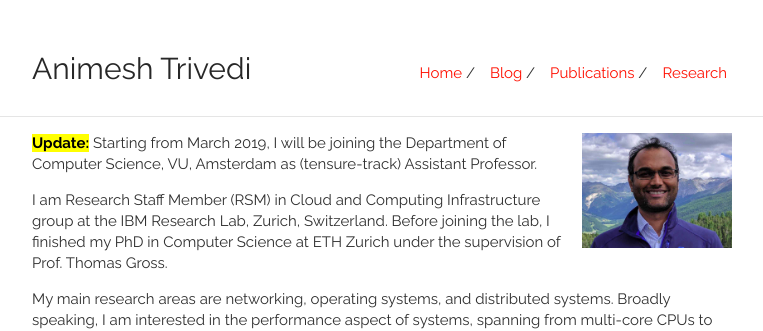
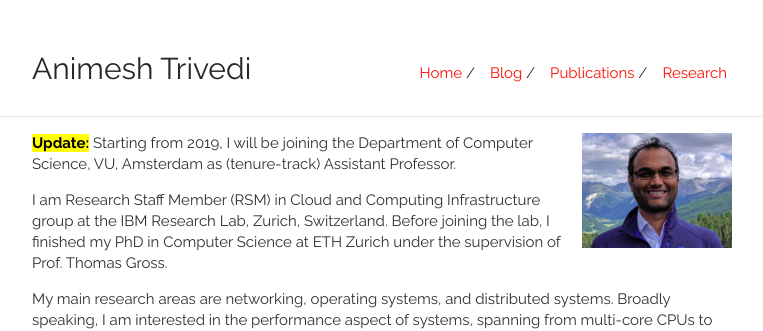
Before and after one commit to animeshtrivedi/animeshtrivedi.github.io, a Jekyll site: the page built from index.md, in a window 1280 px wide. Shown: the top 331 px of the page, without its empty margins (258-1021 px from the left). Built offline with Jekyll 4.4.1, drawn with Linux system fonts in a browser that asks for light colours.

Commit message:
Update index.md

```diff
--- a/index.md
+++ b/index.md
@@ -5,7 +5,7 @@ layout: default
 <a href="/images/animeshtrivedi-large.jpeg" title="View larger picture"><img src="/images/animeshtrivedi-small.jpeg" alt="Photo of Animesh Trivedi"
 style="float:right;width:25%;max-width:150px;margin-left:15px;"/></a>
 {% endraw %}
-<mark><b>Update:</b></mark> Starting from March 2019, I will be joining the Department of Computer Science, VU, Amsterdam as (tensure-track) Assistant Professor.
+<mark><b>Update:</b></mark> Starting from 2019, I will be joining the Department of Computer Science, VU, Amsterdam as (tenure-track) Assistant Professor.
 
 I am Research Staff Member (RSM) in Cloud and Computing Infrastructure group at the IBM Research Lab, Zurich, Switzerland. Before joining the lab, I finished my PhD in Computer Science at ETH Zurich under the supervision of Prof. Thomas Gross.
 
```
